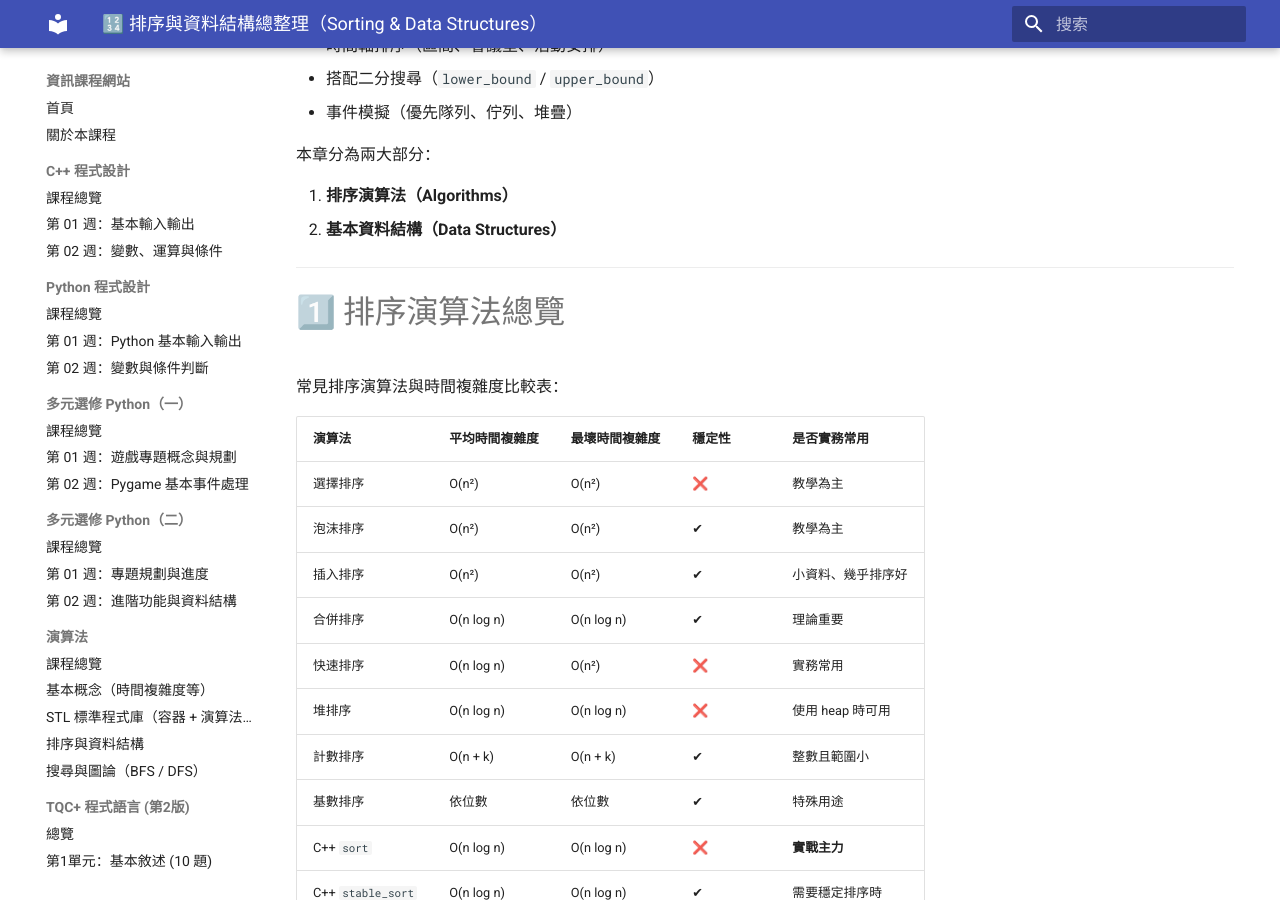
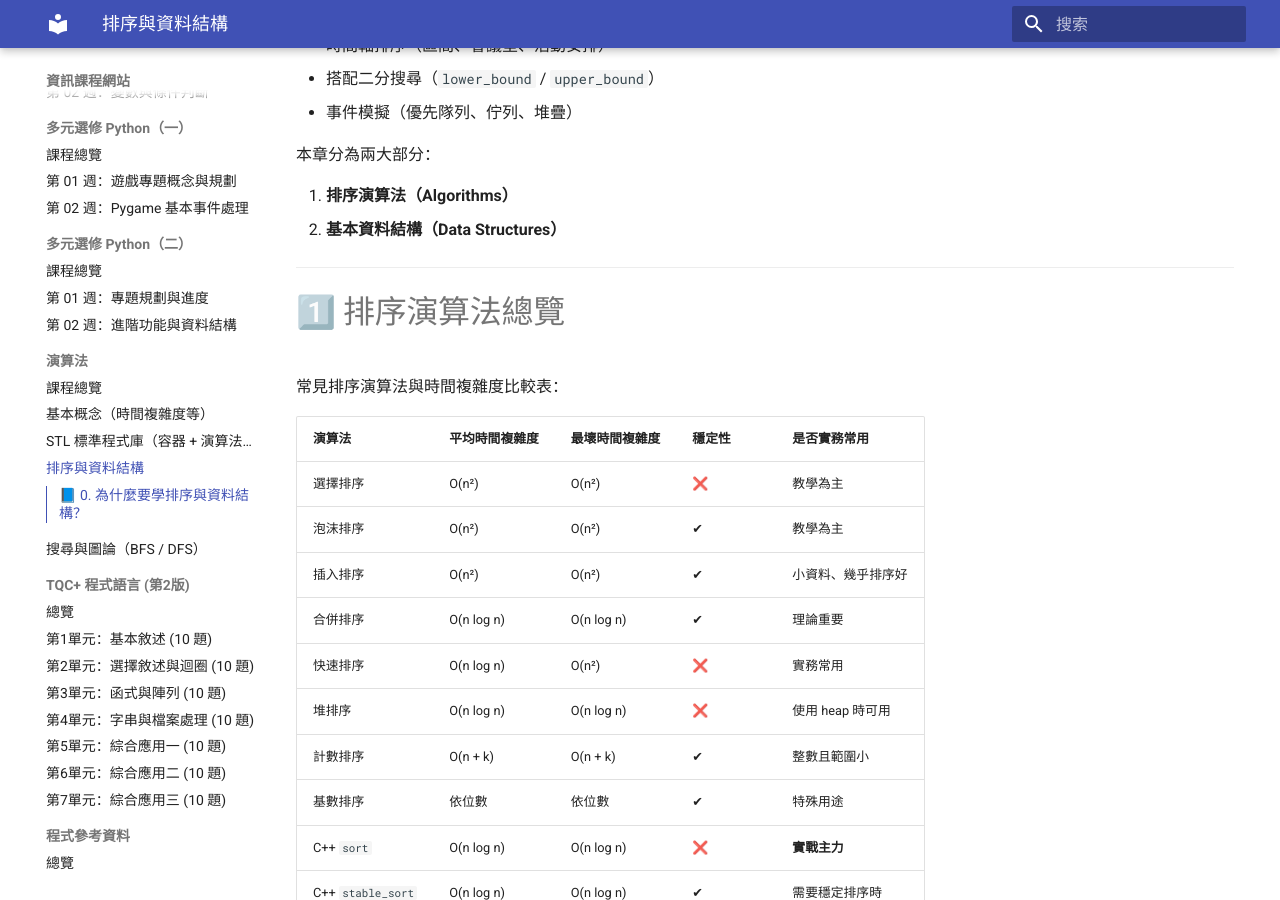
Before and after one commit to be6922/cs-course-site, an MkDocs documentation site: the page built from docs/algorithms/sort.md, in a window 1280 px wide and 900 px high, scrolled down 507 px. Built offline with MkDocs 1.6.1 and Material for MkDocs 9.7.7, drawn with Linux system fonts in a browser that asks for light colours; part of the change alters nothing that is shown.

Commit message:
Update mkdocs.yml

```diff
--- a/mkdocs.yml
+++ b/mkdocs.yml
@@ -41,7 +41,7 @@ nav:
       - 課程總覽: algorithms/index.md
       - 基本概念（時間複雜度等）: algorithms/basic.md
       - STL 標準程式庫（容器 + 演算法）: algorithms/stl.md
-      - 排序與資料結構: algorithms/sort_ds.md
+      - 排序與資料結構: algorithms/sort.md
       - 搜尋與圖論（BFS / DFS）: algorithms/graph_search.md
 
 
```
